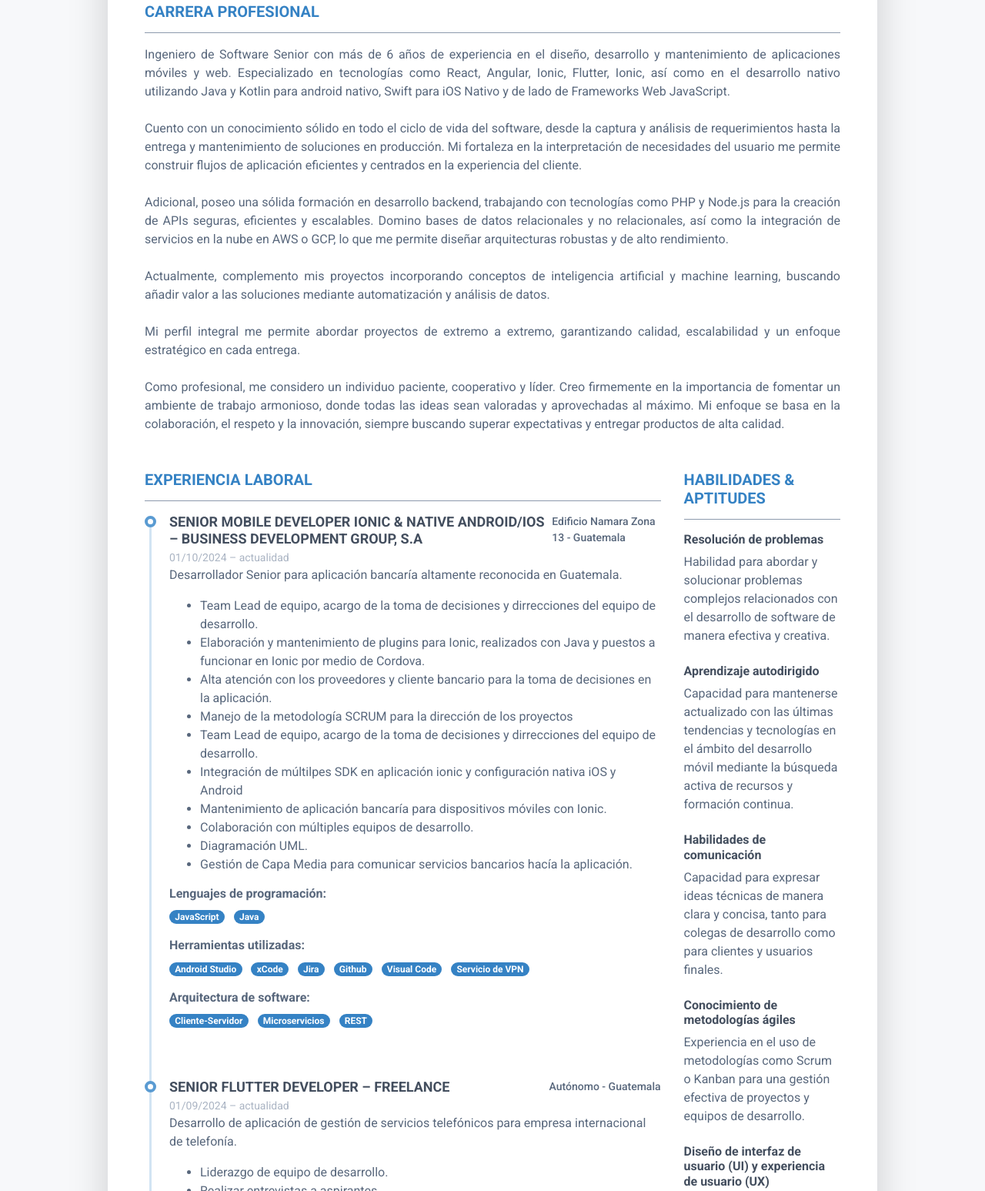
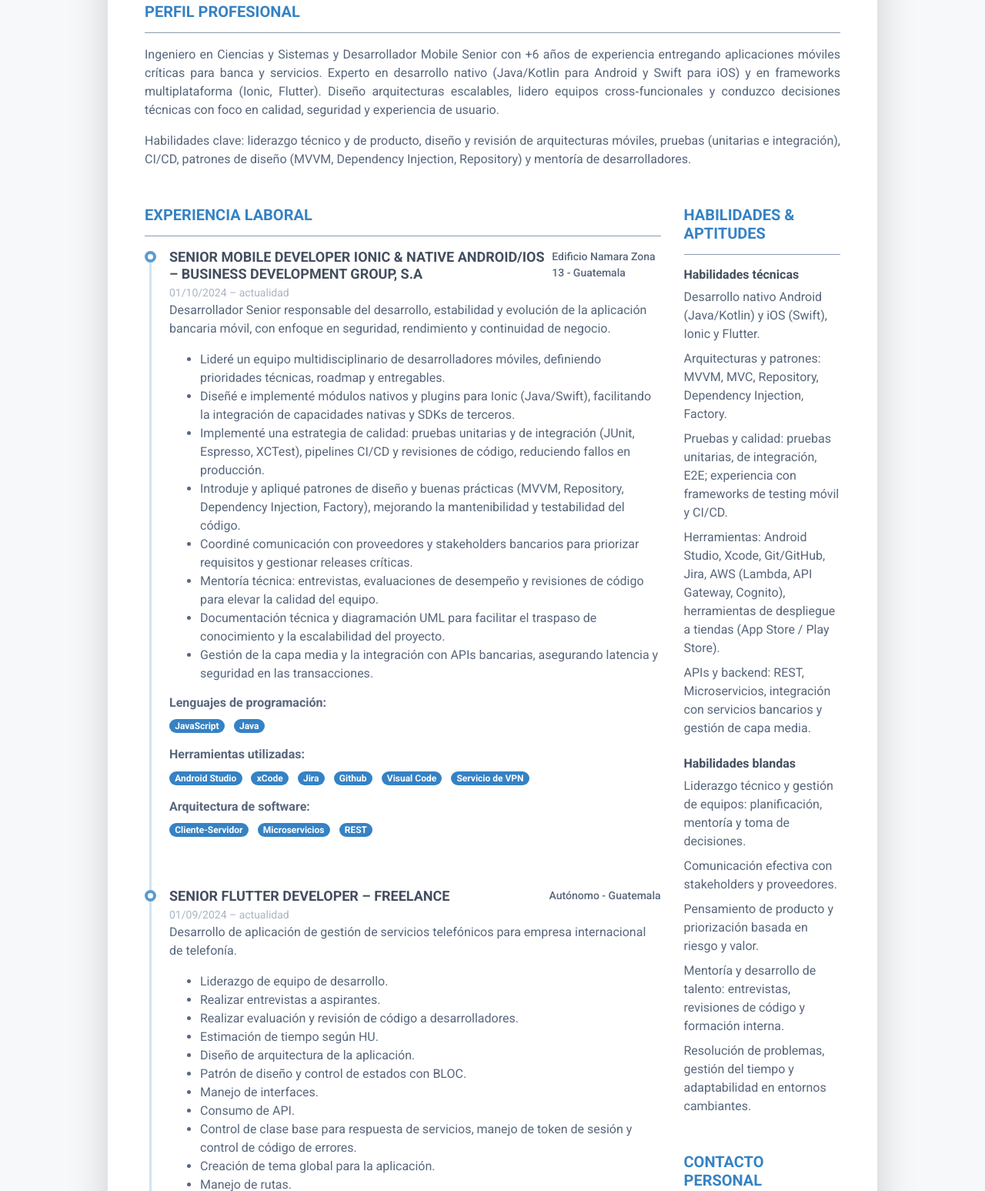
Before and after one commit to DanielinPOO/cv_web, a plain HTML site: page index.html in a window 1280 px wide. Shown: the part 295-1842 px from the top of the page at 77% size. Drawn offline with Linux system fonts and the light colour scheme.

Commit message:
feat(index.html): mejor redaccion de cv

```diff
--- a/index.html
+++ b/index.html
@@ -72,40 +72,22 @@
                     <div class="resume-body p-5">
 
                         <section class="resume-section summary-section mb-5">
-                            <h2 class="resume-section-title text-uppercase font-weight-bold pb-3 mb-3">Carrera
+                            <h2 class="resume-section-title text-uppercase font-weight-bold pb-3 mb-3">Perfil
                                 profesional</h2>
                             <div class="resume-section-content text-justify">
                                 <p>
-                                    Ingeniero de Software Senior con más de 6 años de experiencia en el diseño,
-                                    desarrollo y mantenimiento de aplicaciones móviles y web. Especializado en
-                                    tecnologías como React, Angular, Ionic, Flutter, Ionic, así como en el desarrollo nativo utilizando Java y
-                                    Kotlin para android nativo, Swift para iOS Nativo y de lado de Frameworks Web JavaScript.
-                                    <br><br>
-                                    Cuento con un conocimiento sólido en todo el ciclo de vida del software, desde la
-                                    captura y análisis de requerimientos hasta la entrega y mantenimiento de soluciones
-                                    en producción. Mi fortaleza en la interpretación de necesidades del usuario me
-                                    permite construir flujos de aplicación eficientes y centrados en la experiencia del
-                                    cliente.
-                                    <br><br>
-                                    Adicional, poseo una sólida formación en
-                                    desarrollo backend, trabajando con tecnologías como PHP y Node.js para la creación
-                                    de APIs seguras, eficientes y escalables. Domino bases de datos relacionales y no
-                                    relacionales, así como la integración de servicios en la nube en AWS o GCP, lo que
-                                    me permite diseñar arquitecturas robustas y de alto rendimiento.
-                                    <br><br>
-                                    Actualmente, complemento mis proyectos incorporando conceptos de inteligencia
-                                    artificial y machine learning, buscando añadir valor a las soluciones mediante
-                                    automatización y análisis de datos.
-                                    <br><br>
-                                    Mi perfil integral me permite abordar proyectos de extremo a extremo, garantizando
-                                    calidad, escalabilidad y un enfoque estratégico en cada entrega.
-                                    <br><br>
-                                    Como profesional, me considero un individuo paciente, cooperativo y líder. Creo
-                                    firmemente en la importancia de fomentar un ambiente de trabajo armonioso, donde
-                                    todas las ideas sean valoradas y aprovechadas al máximo. Mi enfoque se basa en la
-                                    colaboración, el respeto y la innovación, siempre buscando superar expectativas y
-                                    entregar productos de alta calidad.
-
+                                    Ingeniero en Ciencias y Sistemas y Desarrollador Mobile Senior con +6 años de
+                                    experiencia entregando aplicaciones móviles críticas para banca y servicios.
+                                    Experto en desarrollo nativo (Java/Kotlin para Android y Swift para iOS) y en
+                                    frameworks multiplataforma (Ionic, Flutter). Diseño arquitecturas escalables,
+                                    lidero equipos cross‑funcionales y conduzco decisiones técnicas con foco en
+                                    calidad, seguridad y experiencia de usuario.
+                                </p>
+                                <p>
+                                    Habilidades clave: liderazgo técnico y de producto, diseño y revisión de
+                                    arquitecturas móviles, pruebas (unitarias e integración), CI/CD, patrones de
+                                    diseño (MVVM, Dependency Injection, Repository) y mentoría de desarrolladores.
+                                </p>
                             </div>
                         </section>
                         <div class="row">
@@ -130,36 +112,31 @@
                                                     <!--//row-->
                                                     <div class="resume-position-time">01/10/2024 – actualidad</div>
                                                     <div class="resume-timeline-item-desc">
-                                                        <p>Desarrollador Senior para aplicación bancaría altamente
-                                                            reconocida en Guatemala.</p>
+                                                        <p>Desarrollador Senior responsable del desarrollo, estabilidad
+                                                            y evolución de la aplicación bancaria móvil, con enfoque
+                                                            en seguridad, rendimiento y continuidad de negocio.</p>
                                                         <ul>
-                                                            <li>Team Lead de equipo, acargo de la toma de decisiones y
-                                                                dirrecciones del equipo de desarrollo.</li>
-
-                                                            <li>Elaboración y mantenimiento de plugins para Ionic, realizados con Java y puestos a funcionar en Ionic por medio de Cordova.</li>
-
-                                                            <li>Alta atención con los proveedores y cliente bancario
-                                                                para la toma de decisiones en la aplicación.</li>
-
-                                                            <li>Manejo de la metodología SCRUM para la dirección de los
-                                                                proyectos</li>
-
-                                                            <li>Team Lead de equipo, acargo de la toma de decisiones y
-                                                                dirrecciones del equipo de desarrollo.</li>
-
-                                                            <li>Integración de múltilpes SDK en aplicación ionic y
-                                                                configuración nativa iOS y Android</li>
-
-                                                            <li>Mantenimiento de aplicación bancaría para dispositivos
-                                                                móviles con Ionic.</li>
-
-                                                            <li>Colaboración con múltiples equipos de desarrollo.</li>
-
-                                                            <li>Diagramación UML.</li>
-
-                                                            <li>Gestión de Capa Media para comunicar servicios bancarios
-                                                                hacía la aplicación.</li>
-
+                                                            <li>Lideré un equipo multidisciplinario de desarrolladores
+                                                                móviles, definiendo prioridades técnicas, roadmap y
+                                                                entregables.</li>
+                                                            <li>Diseñé e implementé módulos nativos y plugins para Ionic
+                                                                (Java/Swift), facilitando la integración de capacidades
+                                                                nativas y SDKs de terceros.</li>
+                                                            <li>Implementé una estrategia de calidad: pruebas unitarias y
+                                                                de integración (JUnit, Espresso, XCTest), pipelines CI/CD
+                                                                y revisiones de código, reduciendo fallos en producción.</li>
+                                                            <li>Introduje y apliqué patrones de diseño y buenas prácticas
+                                                                (MVVM, Repository, Dependency Injection, Factory), mejorando
+                                                                la mantenibilidad y testabilidad del código.</li>
+                                                            <li>Coordiné comunicación con proveedores y stakeholders
+                                                                bancarios para priorizar requisitos y gestionar releases
+                                                                críticas.</li>
+                                                            <li>Mentoría técnica: entrevistas, evaluaciones de desempeño y
+                                                                revisiones de código para elevar la calidad del equipo.</li>
+                                                            <li>Documentación técnica y diagramación UML para facilitar el
+                                                                traspaso de conocimiento y la escalabilidad del proyecto.</li>
+                                                            <li>Gestión de la capa media y la integración con APIs bancarias,
+                                                                asegurando latencia y seguridad en las transacciones.</li>
                                                         </ul>
                                                     </div>
                                                 </div>
@@ -365,21 +342,18 @@
                                                     <!--//row-->
                                                     <div class="resume-position-time">02/07/2024 – 30/09/2024</div>
                                                     <div class="resume-timeline-item-desc">
-                                                        <p>Gestión de proyecto banca móvil.</p>
+                                                        <p>Responsable de la gestión y entrega de un proyecto de banca
+                                                            móvil, coordinando equipos y garantizando calidad en
+                                                            releases.</p>
                                                         <ul>
-                                                            <li>Análisis de requerimientos de proyectos en aplicación
-                                                                bancaría.</li>
-
-                                                            <li>Estimación de requerimientos.</li>
-
-                                                            <li>Administrar el uso de recursos para las distintas
-                                                                actividades de los proyectos.</li>
-
-                                                            <li>Control y gestión de multiples equipos de
-                                                                desarrolladores.</li>
-
-                                                            <li>Soporte en desarrollo en Android y iOS nativo.</li>
-
+                                                            <li>Analicé requerimientos y definí alcance y estimaciones
+                                                                técnicas.</li>
+                                                            <li>Planifiqué recursos y gestioné múltiples equipos de
+                                                                desarrollo para cumplir hitos críticos.</li>
+                                                            <li>Brindé soporte técnico en Android e iOS nativos y
+                                                                resolví incidentes de producción.</li>
+                                                            <li>Establecí prácticas de testing y despliegue para
+                                                                mejorar la estabilidad del producto.</li>
                                                         </ul>
                                                     </div>
                                                 </div>
@@ -476,20 +450,16 @@
                                                     <!--//row-->
                                                     <div class="resume-position-time">01/09/2023 – 01/07/2024</div>
                                                     <div class="resume-timeline-item-desc">
-                                                        <p>Gestión en multiples proyectos de software multiplataforma.
-                                                        </p>
+                                                        <p>Desarrollo y mantenimiento de funcionalidades para plataformas
+                                                            web y móvil, con responsabilidades en arquitectura y
+                                                            despliegue.</p>
                                                         <ul>
-                                                            <li>Gestión de un stack completo de aplicación - web y
-                                                                móvil.</li>
-
-                                                            <li>Creación de nuevos modulos dentro de las aplicaciones.
-                                                            </li>
-
-                                                            <li>Análisis de requerimientos y estimación de tiempos.</li>
-
-                                                            <li>Manejo de consola de AWS</li>
-
-                                                            <li>Implementación de analiticas con Facebook Analytics</li>
+                                                            <li>Gestión de stack completo (frontend móvil/web y
+                                                                backend) y creación de módulos críticos.</li>
+                                                            <li>Análisis de requerimientos y estimación de tiempos de
+                                                                entrega.</li>
+                                                            <li>Administración de servicios en AWS y configuración de
+                                                                analíticas para seguimiento de uso.</li>
                                                         </ul>
                                                     </div>
                                                 </div>
@@ -659,21 +629,16 @@
                                                     <!--//row-->
                                                     <div class="resume-position-time">03/10/2019 – 01/09/2023</div>
                                                     <div class="resume-timeline-item-desc">
-                                                        <p>Desarollo móvil utilizando Android Studio y xCode</p>
+                                                        <p>Desarrollo móvil nativo y multiplataforma, responsable de
+                                                            funcionalidades clave y soporte post‑lanzamiento.</p>
                                                         <ul>
-                                                            <li>Encargado de múltiples proyectos para los dispositivos
-                                                                iOS y Android con código fuente en Swift, Objective-C,
-                                                                Java y Kotlin respectivamente.</li>
-
-                                                            <li>Desarrollo de aplicaciones en lenguajes Swift, Java,
-                                                                Kotlin y Dart.</li>
-
-                                                            <li>Desarrollo de aplicaciones con SDK de Google Flutter.
-                                                            </li>
-
-                                                            <li>Atención al cliente.</li>
-
-                                                            <li>Colaboración en la gestión de proyectos.</li>
+                                                            <li>Desarrollo en Swift, Objective‑C, Java y Kotlin para
+                                                                proyectos iOS y Android.</li>
+                                                            <li>Implementación de features con Flutter para casos de
+                                                                reuse multiplataforma.</li>
+                                                            <li>Atención a clientes y colaboración en la planificación
+                                                                de entregas y pruebas.</li>
+                                                        </ul>
                                                     </div>
                                                 </div>
                                                 <div class="resume-timeline-item-header mb-2">
@@ -1056,60 +1021,33 @@
                                         Habilidades &amp; Aptitudes</h2>
                                     <div class="resume-section-content">
                                         <div class="resume-skill-item">
-                                            <h4 class="resume-skills-cat font-weight-bold">Resolución de problemas</h4>
+                                            <h4 class="resume-skills-cat font-weight-bold">Habilidades técnicas</h4>
                                             <ul class="list-unstyled mb-4">
+                                                <li class="mb-2">Desarrollo nativo Android (Java/Kotlin) y iOS
+                                                    (Swift), Ionic y Flutter.</li>
+                                                <li class="mb-2">Arquitecturas y patrones: MVVM, MVC, Repository,
+                                                    Dependency Injection, Factory.</li>
+                                                <li class="mb-2">Pruebas y calidad: pruebas unitarias, de integración,
+                                                    E2E; experiencia con frameworks de testing móvil y CI/CD.</li>
+                                                <li class="mb-2">Herramientas: Android Studio, Xcode, Git/GitHub,
+                                                    Jira, AWS (Lambda, API Gateway, Cognito), herramientas de
+                                                    despliegue a tiendas (App Store / Play Store).</li>
+                                                <li class="mb-2">APIs y backend: REST, Microservicios, integración con
+                                                    servicios bancarios y gestión de capa media.</li>
+                                            </ul>
 
-                                                <li class="mb-2">
-                                                    Habilidad para abordar y solucionar problemas complejos relacionados
-                                                    con el desarrollo de software de manera efectiva y creativa.
-                                                </li>
-                                            </ul>
-                                            <h4 class="resume-skills-cat font-weight-bold">Aprendizaje autodirigido</h4>
-                                            <ul class="list-unstyled mb-4">
-
-                                                <li class="mb-2">
-                                                    Capacidad para mantenerse actualizado con las últimas tendencias y
-                                                    tecnologías en el ámbito del desarrollo móvil mediante la búsqueda
-                                                    activa de recursos y formación continua.
-                                                </li>
-                                            </ul>
-                                            <h4 class="resume-skills-cat font-weight-bold">Habilidades de comunicación
+                                            <h4 class="resume-skills-cat font-weight-bold">Habilidades blandas
                                             </h4>
                                             <ul class="list-unstyled mb-4">
-
-                                                <li class="mb-2">
-                                                    Capacidad para expresar ideas técnicas de manera clara y concisa,
-                                                    tanto para colegas de desarrollo como para clientes y usuarios
-                                                    finales.
-                                                </li>
-                                            </ul>
-                                            <h4 class="resume-skills-cat font-weight-bold">Conocimiento de metodologías
-                                                ágiles</h4>
-                                            <ul class="list-unstyled mb-4">
-
-                                                <li class="mb-2">
-                                                    Experiencia en el uso de metodologías como Scrum o Kanban para una
-                                                    gestión efectiva de proyectos y equipos de desarrollo.
-                                                </li>
-                                            </ul>
-                                            <h4 class="resume-skills-cat font-weight-bold">Diseño de interfaz de usuario
-                                                (UI) y experiencia de usuario (UX)</h4>
-                                            <ul class="list-unstyled mb-4">
-
-                                                <li class="mb-2">
-                                                    Entender y aplicar principios de diseño para crear interfaces
-                                                    atractivas y experiencias de usuario intuitivas en las aplicaciones
-                                                    móviles.
-                                                </li>
-                                            </ul>
-                                            <h4 class="resume-skills-cat font-weight-bold">Colaboración en equipo</h4>
-                                            <ul class="list-unstyled mb-4">
-
-                                                <li class="mb-2">
-                                                    Capacidad para trabajar de manera efectiva en equipo, comunicarse
-                                                    claramente y participar en la resolución conjunta de desafíos
-                                                    técnicos.
-                                                </li>
+                                                <li class="mb-2">Liderazgo técnico y gestión de equipos: planificación,
+                                                    mentoría y toma de decisiones.</li>
+                                                <li class="mb-2">Comunicación efectiva con stakeholders y proveedores.</li>
+                                                <li class="mb-2">Pensamiento de producto y priorización basada en riesgo y
+                                                    valor.</li>
+                                                <li class="mb-2">Mentoría y desarrollo de talento: entrevistas, revisiones
+                                                    de código y formación interna.</li>
+                                                <li class="mb-2">Resolución de problemas, gestión del tiempo y adaptabilidad
+                                                    en entornos cambiantes.</li>
                                             </ul>
                                         </div>
                                     </div>
```
